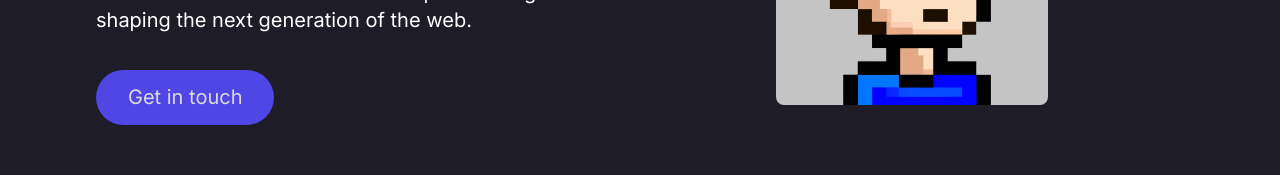
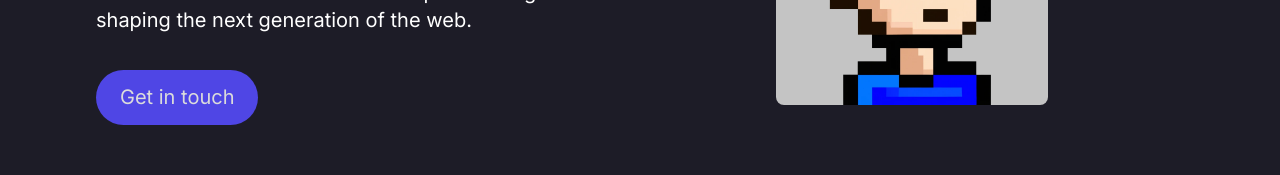
Before and after one commit to benbaessler/my-portfolio, a Next.js app: page / in a window 1280 px wide. Shown: the part 467-642 px from the top of the page. Built offline with nearby package versions, Linux system fonts and the light colour scheme.

Commit message:
chore: update button

```diff
--- a/src/components/Button.tsx
+++ b/src/components/Button.tsx
@@ -8,7 +8,7 @@ const Button = ({ text, href }: Props) => (
     href={href}
     target="_blank"
     rel="noopener noreferrer"
-    className="button px-8 py-4"
+    className="button px-6 py-3"
   >
     {text}
   </a>
--- a/src/components/ScrollButton.tsx
+++ b/src/components/ScrollButton.tsx
@@ -6,7 +6,7 @@ interface Props {
 const ScrollButton = ({ handleScroll }: Props) => (
   <div
     onClick={handleScroll}
-    className="button fixed w-8 h-8 bottom-7 md:inset-x-0 md:mx-auto right-7 md:right-0 transform cursor-pointer flex items-center justify-center"
+    className="button rounded fixed w-8 h-8 bottom-7 md:inset-x-0 md:mx-auto right-7 md:right-0 transform cursor-pointer flex items-center justify-center"
   >
     <ArrowDownwardIcon fontSize="small" style={{ color: "white" }} />
   </div>
```
